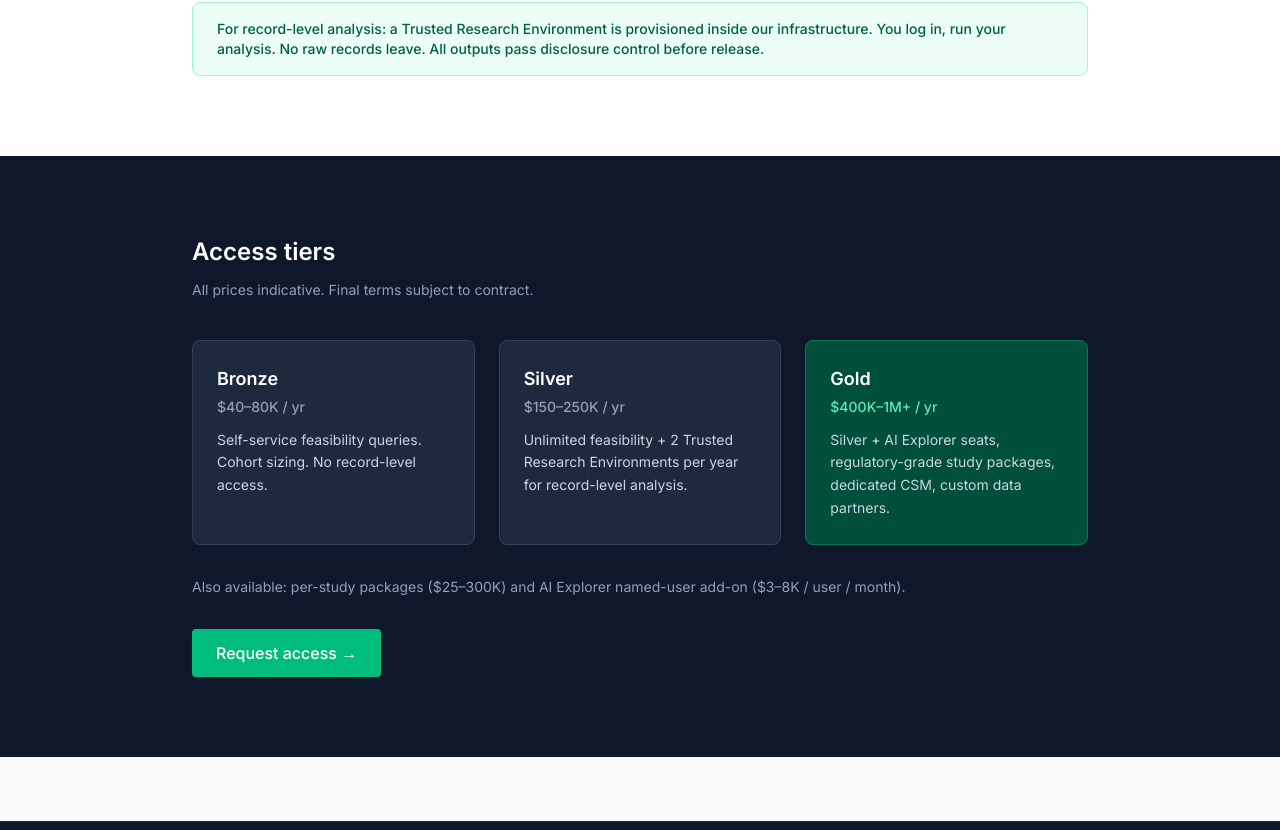
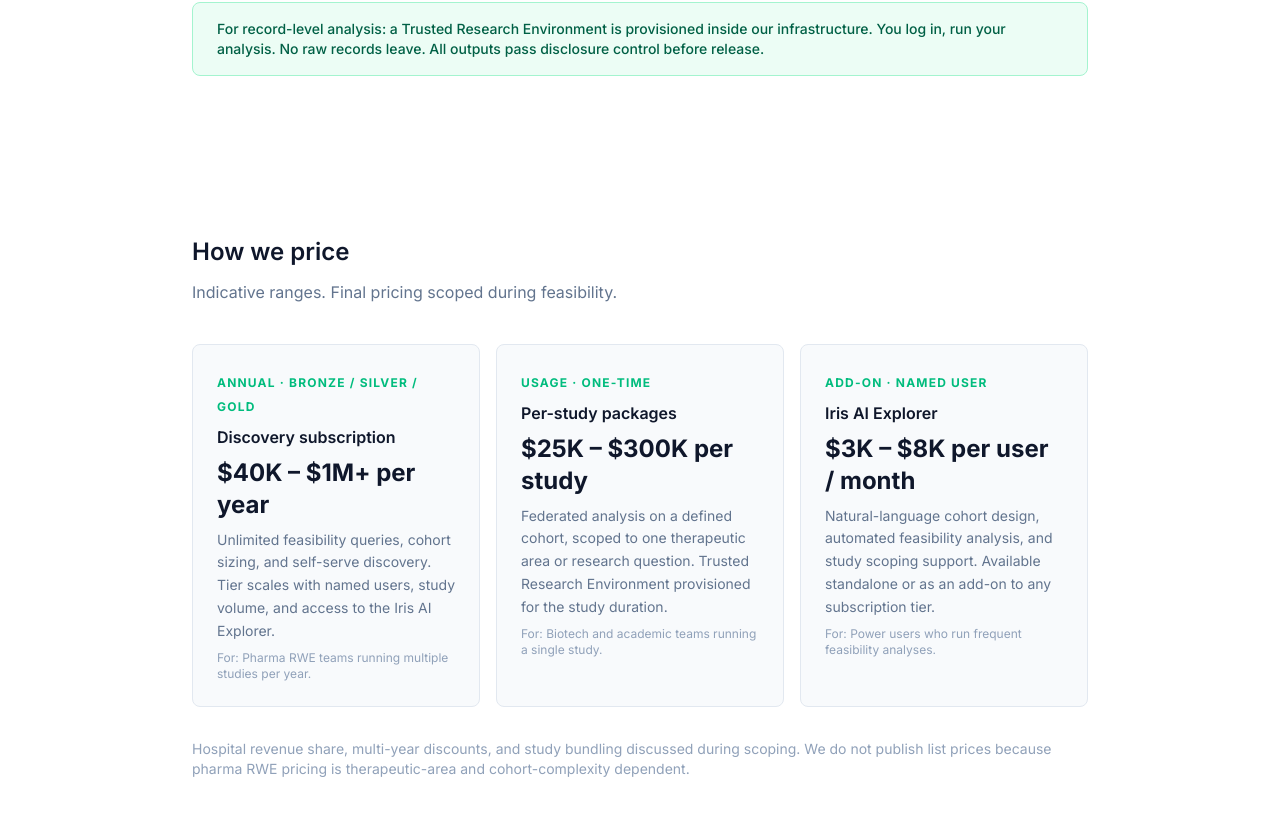
Before and after one commit to Zee-AI-1907/pulse-rwe-web, a Next.js app: page / in a window 1280 px wide. Shown: the part 1930-2760 px from the top of the page. Built offline with nearby package versions, Linux system fonts and the light colour scheme.

Commit message:
v0.2 P3: How we price section on homepage

```diff
--- a/app/page.tsx
+++ b/app/page.tsx
@@ -108,6 +108,41 @@
         </div>
       </section>
 
+      {/* How we price */}
+      <section className="py-20 px-6 bg-white">
+        <div className="max-w-4xl mx-auto">
+          <h2 className="text-2xl font-semibold text-slate-900 mb-3">How we price</h2>
+          <p className="text-slate-500 mb-10">Indicative ranges. Final pricing scoped during feasibility.</p>
+          <div className="grid grid-cols-1 md:grid-cols-3 gap-4">
+            <div className="bg-slate-50 border border-slate-200 rounded-lg p-6">
+              <span className="text-emerald-500 text-xs font-bold tracking-widest uppercase">ANNUAL · BRONZE / SILVER / GOLD</span>
+              <h3 className="text-slate-900 font-semibold mt-2 mb-2">Discovery subscription</h3>
+              <p className="text-2xl font-bold text-slate-900 mt-2 mb-2">$40K – $1M+ per year</p>
+              <p className="text-slate-500 text-sm leading-relaxed">Unlimited feasibility queries, cohort sizing, and self-serve discovery. Tier scales with named users, study volume, and access to the Iris AI Explorer.</p>
+              <p className="text-slate-400 text-xs mt-2">For: Pharma RWE teams running multiple studies per year.</p>
+            </div>
+
+            <div className="bg-slate-50 border border-slate-200 rounded-lg p-6">
+              <span className="text-emerald-500 text-xs font-bold tracking-widest uppercase">USAGE · ONE-TIME</span>
+              <h3 className="text-slate-900 font-semibold mt-2 mb-2">Per-study packages</h3>
+              <p className="text-2xl font-bold text-slate-900 mt-2 mb-2">$25K – $300K per study</p>
+              <p className="text-slate-500 text-sm leading-relaxed">Federated analysis on a defined cohort, scoped to one therapeutic area or research question. Trusted Research Environment provisioned for the study duration.</p>
+              <p className="text-slate-400 text-xs mt-2">For: Biotech and academic teams running a single study.</p>
+            </div>
+
+            <div className="bg-slate-50 border border-slate-200 rounded-lg p-6">
+              <span className="text-emerald-500 text-xs font-bold tracking-widest uppercase">ADD-ON · NAMED USER</span>
+              <h3 className="text-slate-900 font-semibold mt-2 mb-2">Iris AI Explorer</h3>
+              <p className="text-2xl font-bold text-slate-900 mt-2 mb-2">$3K – $8K per user / month</p>
+              <p className="text-slate-500 text-sm leading-relaxed">Natural-language cohort design, automated feasibility analysis, and study scoping support. Available standalone or as an add-on to any subscription tier.</p>
+              <p className="text-slate-400 text-xs mt-2">For: Power users who run frequent feasibility analyses.</p>
+            </div>
+          </div>
+
+          <p className="text-slate-400 text-sm mt-8">Hospital revenue share, multi-year discounts, and study bundling discussed during scoping. We do not publish list prices because pharma RWE pricing is therapeutic-area and cohort-complexity dependent.</p>
+        </div>
+      </section>
+
       {/* Pricing */}
       <section className="py-20 px-6 bg-slate-900 text-white">
         <div className="max-w-4xl mx-auto">
```
